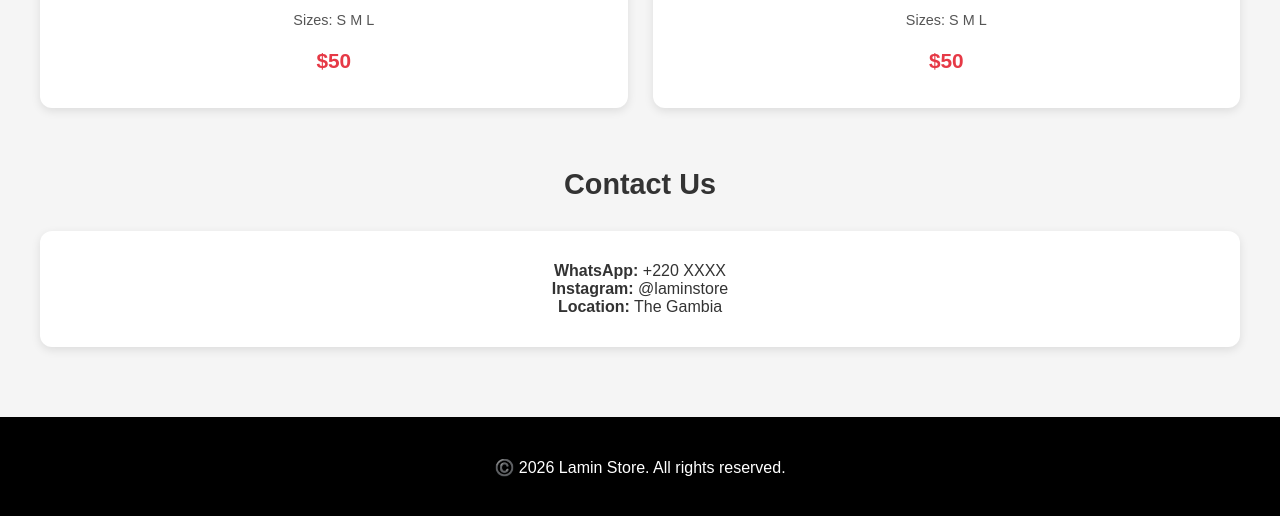
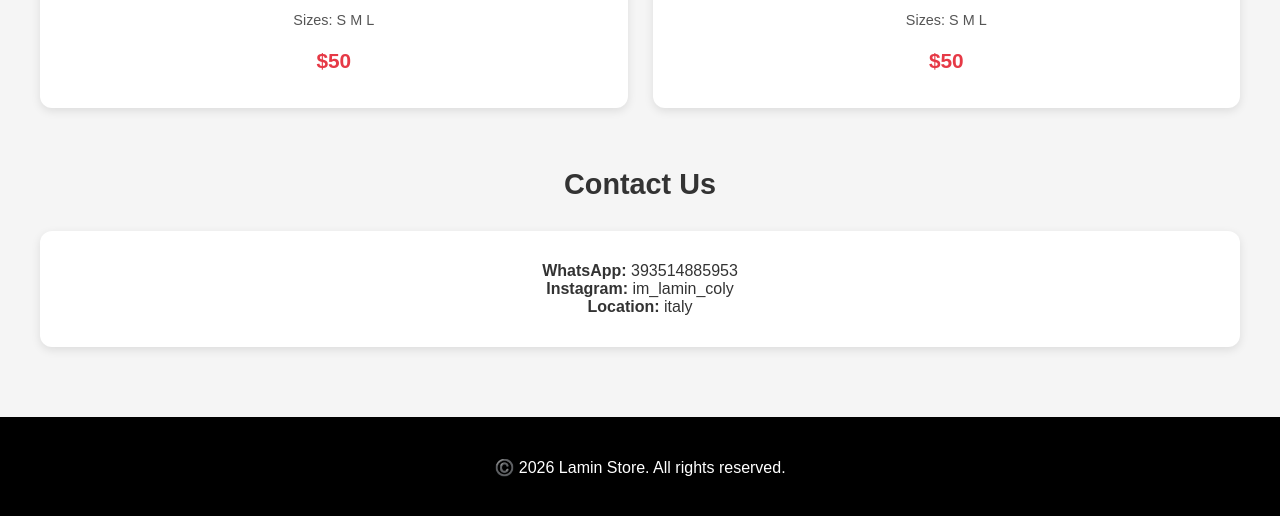
Before and after one commit to manichecolley18-spec/lamin-store, a plain HTML site: page index.html in a window 1280 px wide. Shown: the part 2552-3068 px from the top of the page. Drawn offline with Linux system fonts and the light colour scheme.

Commit message:
Update index.html

```diff
--- a/index.html
+++ b/index.html
@@ -98,9 +98,9 @@ footer{background:#000;color:#fff;text-align:center;padding:25px;margin-top:50px
 
 <h2 style="margin-top:60px">Contact Us</h2>
 <div class="card">
-<p><b>WhatsApp:</b> +220 XXXX<br>
-<b>Instagram:</b> @laminstore<br>
-<b>Location:</b> The Gambia</p>
+<p><b>WhatsApp:</b> 393514885953<br>
+<b>Instagram:</b> im_lamin_coly <br>
+<b>Location:</b> italy</p>
 </div>
 </div>
 
```
